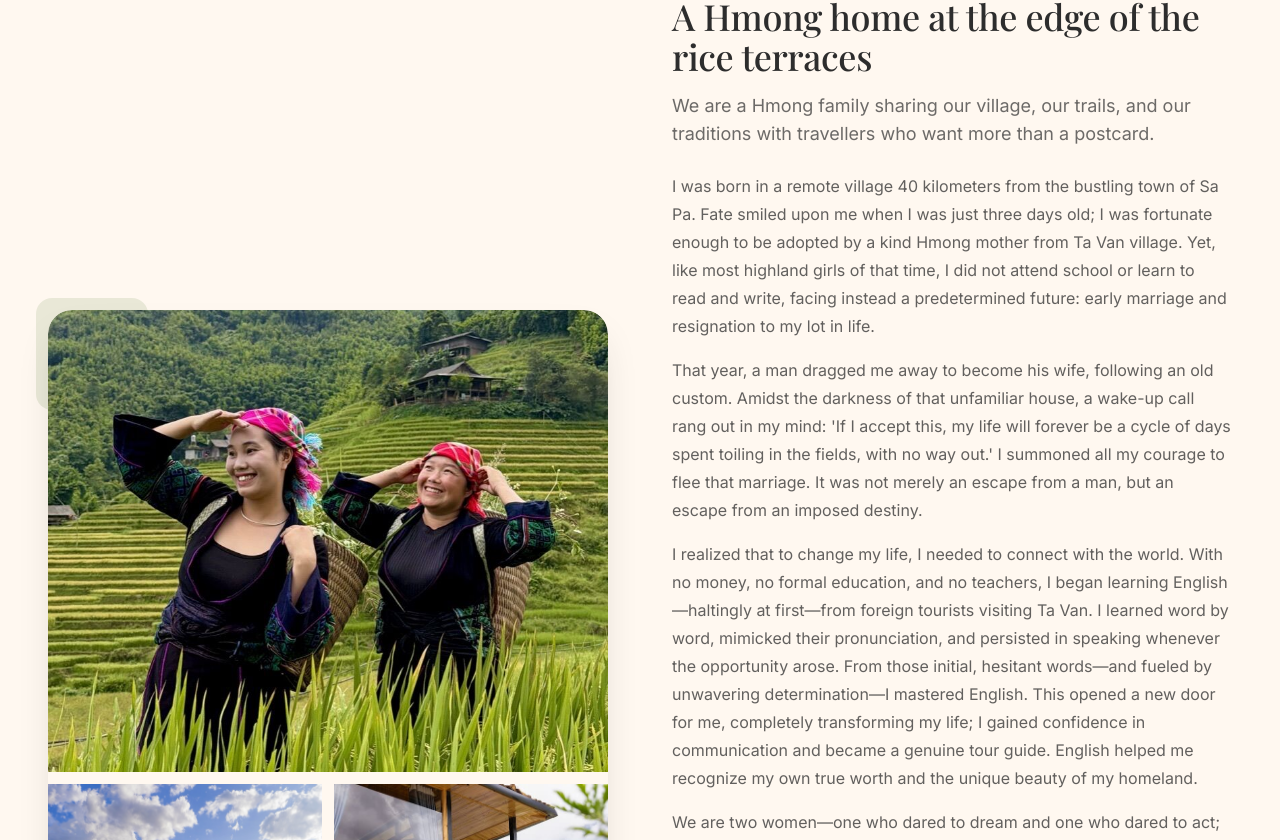
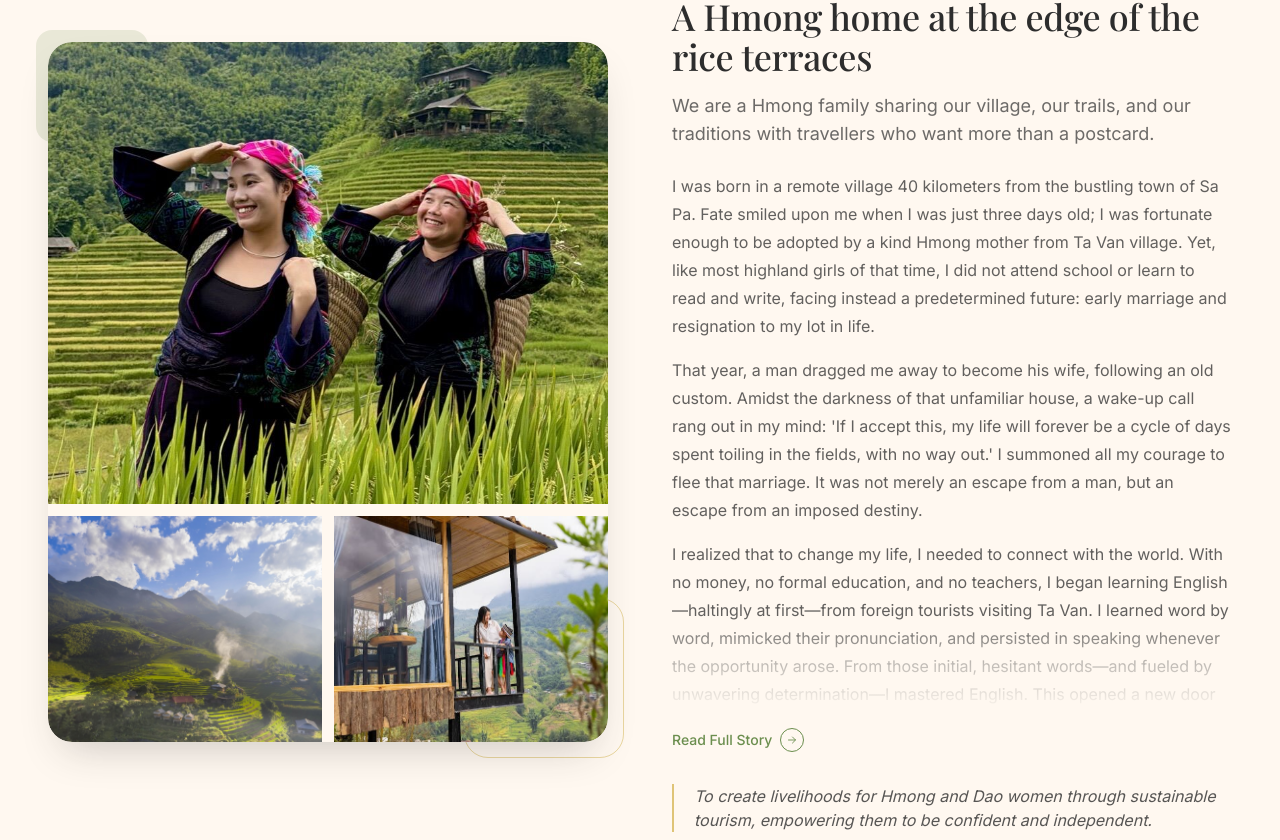
Before and after one commit to lerx11/hmong-house-sapa, a Next.js app: page / in a window 1280 px wide. Shown: the part 960-1800 px from the top of the page. Built offline with nearby package versions, Linux system fonts and the light colour scheme.

Commit message:
About section: match text height to photo, add Read More toggle on all screens

```diff
--- a/components/About.jsx
+++ b/components/About.jsx
@@ -2,9 +2,9 @@
 
 import { useState } from "react";
 import Image from "next/image";
-import { motion, AnimatePresence } from "framer-motion";
+import { motion } from "framer-motion";
 import { siteConfig } from "@/data/siteConfig";
-import { ValueIcon } from "./Icons";
+import { ValueIcon, ArrowRightIcon } from "./Icons";
 
 // Scroll-reveal wrapper used across sections for consistent animation.
 export const reveal = {
@@ -18,10 +18,8 @@ export const reveal = {
 
 export default function About() {
   const { about } = siteConfig;
+  // The story is visually truncated with a gradient fade and expanded via toggle.
   const [expanded, setExpanded] = useState(false);
-  // First two paragraphs are always visible on mobile; the rest toggle.
-  const firstParagraphs = about.story.slice(0, 2);
-  const restParagraphs = about.story.slice(2);
 
   return (
     <section id="about" className="section">
@@ -86,54 +84,45 @@ export default function About() {
             </h2>
             <p className="mt-4 text-ink/70 md:text-lg">{about.subtitle}</p>
 
-            {/* Story — desktop shows the full text; mobile collapses to 2 paragraphs with Read More */}
-            <div className="mt-6 space-y-4 md:hidden">
-              {/* First two paragraphs always visible */}
-              {firstParagraphs.map((paragraph, i) => (
-                <p key={i} className="text-ink/75">
-                  {paragraph}
-                </p>
-              ))}
-
-              {/* Remaining paragraphs animate open/closed */}
-              <AnimatePresence initial={false}>
-                {restParagraphs.length > 0 && (
+            {/* Story — truncated to match photo-column height, expandable via toggle */}
+            <div className="mt-6">
               <motion.div
-                    key="mobile-rest"
-                    initial={{ height: 0, opacity: 0 }}
-                    animate={{ height: expanded ? "auto" : 0, opacity: 1 }}
-                    transition={{ duration: 0.4, ease: [0.22, 1, 0.36, 1] }}
-                    className="overflow-hidden"
+                animate={{ height: expanded ? "auto" : "540px" }}
+                initial={false}
+                transition={{ duration: 0.5, ease: [0.22, 1, 0.36, 1] }}
+                className="relative overflow-hidden"
               >
                 <div className="space-y-4">
-                      {restParagraphs.map((paragraph, i) => (
+                  {about.story.map((paragraph, i) => (
                     <p key={i} className="text-ink/75">
                       {paragraph}
                     </p>
                   ))}
                 </div>
+
+                {/* Subtle gradient fade at the bottom of the truncated text */}
+                <motion.div
+                  initial={false}
+                  animate={{ opacity: expanded ? 0 : 1 }}
+                  transition={{ duration: 0.35 }}
+                  className="pointer-events-none absolute inset-x-0 bottom-0 h-24 bg-gradient-to-t from-cream via-cream/60 to-transparent"
+                />
               </motion.div>
-                )}
-              </AnimatePresence>
 
-              {restParagraphs.length > 0 && (
-                <button
+              <motion.button
                 type="button"
                 onClick={() => setExpanded((v) => !v)}
-                  className="btn-gold mt-2 w-full sm:w-auto"
+                className="group mt-4 inline-flex items-center gap-2 text-sm font-medium text-rice transition-colors hover:text-rice/80"
               >
-                  {expanded ? "Read Less" : "Read More"}
-                </button>
-              )}
-            </div>
-
-            {/* Desktop: full story, no truncation */}
-            <div className="mt-6 hidden space-y-4 md:block">
-              {about.story.map((paragraph, i) => (
-                <p key={i} className="text-ink/75">
-                  {paragraph}
-                </p>
-              ))}
+                <span>{expanded ? "Read Less" : "Read Full Story"}</span>
+                <span
+                  className={`grid h-6 w-6 place-items-center rounded-full border border-current transition-transform duration-300 ${
+                    expanded ? "rotate-90" : "rotate-0"
+                  } group-hover:-rotate-90`}
+                >
+                  <ArrowRightIcon width={12} height={12} />
+                </span>
+              </motion.button>
             </div>
 
             {/* Mission callout */}
```
Lines whose indentation alone changed are shown as unchanged.
